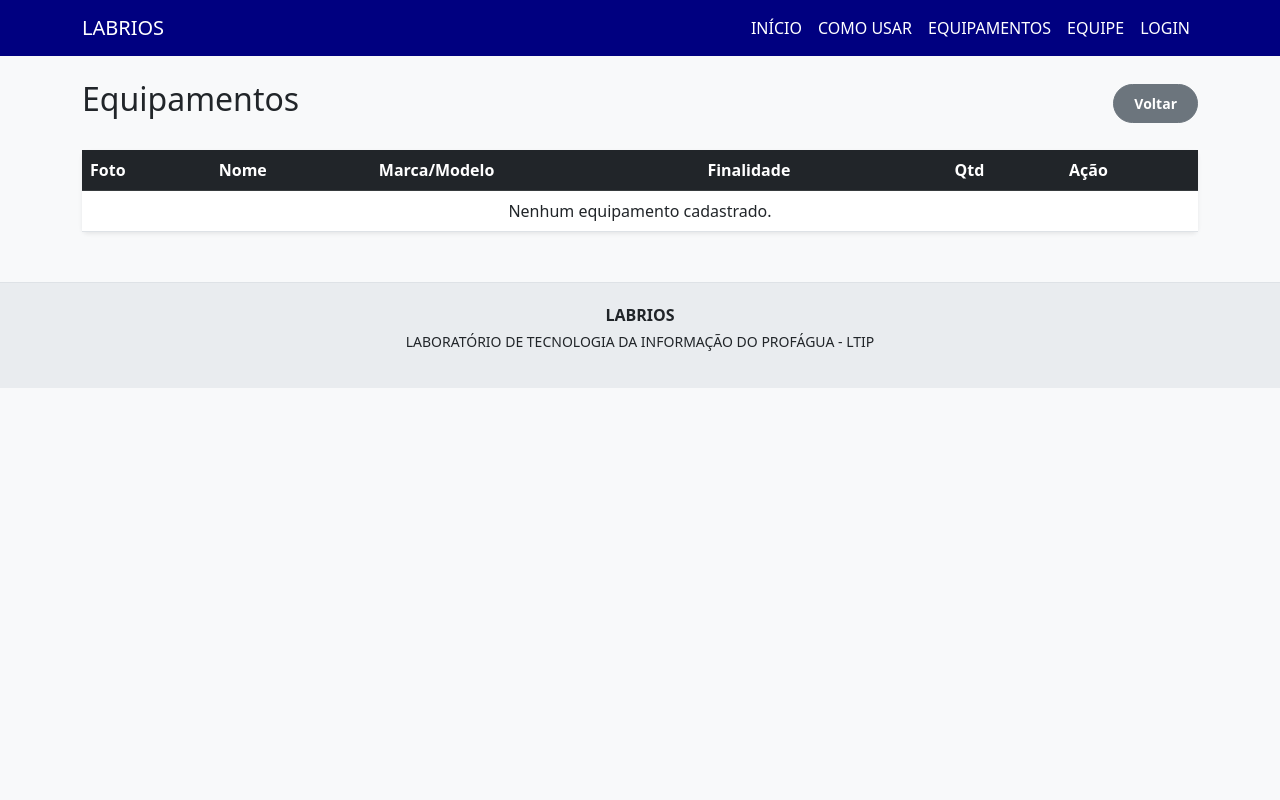
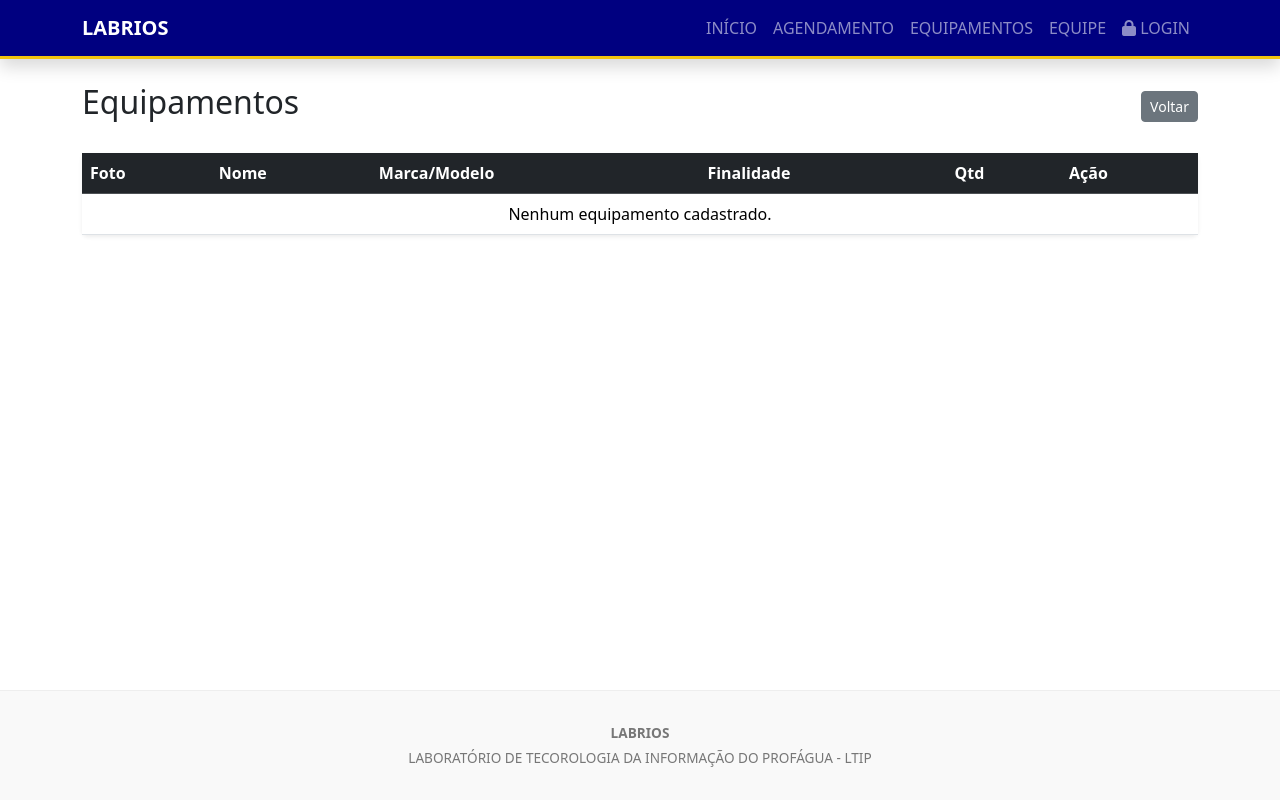
Before and after one commit to almeidasudarioarthurcassius-maker/SITE-OFICIAL-LABRIOS, a Flask app: page /equipment in a window 1280 px wide. Run offline with Flask 3, Linux system fonts and the light colour scheme; data comes from the database, SQL or seed files in the repository; data that the repository does not hold is empty.

Commit message:
Update base.html

```diff
--- a/site-labrios-oficial/templates/base.html
+++ b/site-labrios-oficial/templates/base.html
@@ -2,47 +2,67 @@
 <html lang="pt-br">
 <head>
     <meta charset="UTF-8">
-    <meta name="viewport" content="width=device-width, initial-scale=1.0">
+    <meta name="viewport" content="width=device-width, initial-scale=1">
     <title>LABRIOS</title>
-    <link href="https://cdn.jsdelivr.net/npm/bootstrap@5.3.0/dist/css/bootstrap.min.css" rel="stylesheet">
+    <link href="https://cdn.jsdelivr.net/npm/bootstrap@5.3.3/dist/css/bootstrap.min.css" rel="stylesheet">
+    <link href="https://cdnjs.cloudflare.com/ajax/libs/font-awesome/6.5.2/css/all.min.css" rel="stylesheet">
     <style>
-        body { background-color: #f8f9fa; }
-        .navbar { background-color: #000080; }
-        .nav-link, .navbar-brand { color: white !important; }
-        .footer { background-color: #e9ecef; padding: 20px 0; border-top: 1px solid #dee2e6; margin-top: 50px; }
-        .btn-pill { border-radius: 50px; padding: 8px 20px; font-weight: bold; }
-        .hero-abnt { text-align: justify; font-family: 'Times New Roman', serif; line-height: 1.5; border-left: 4px solid #000080; padding-left: 20px; }
+        :root { --navy: #000080; }
+        body { display: flex; flex-direction: column; min-height: 100vh; }
+        .content-wrapper { flex: 1; }
+        .navbar { background: var(--navy) !important; border-bottom: 3px solid #f1c40f; }
+        .btn-navy { background: var(--navy); color: white; }
+        .btn-navy:hover { background: #000050; color: white; }
+        footer { border-top: 1px solid #eee; padding: 2rem 0; font-size: 0.85rem; color: #777; background: #f9f9f9; }
     </style>
 </head>
 <body>
 
-<nav class="navbar navbar-expand-lg">
+<nav class="navbar navbar-expand-lg navbar-dark shadow sticky-top">
     <div class="container">
-        <a class="navbar-brand" href="/">LABRIOS </></a>
+        <a class="navbar-brand fw-bold" href="/">LABRIOS</a>
+
+        <button class="navbar-toggler" type="button" data-bs-toggle="collapse" data-bs-target="#navbarNav">
+            <span class="navbar-toggler-icon"></span>
+        </button>
+
         <div class="collapse navbar-collapse" id="navbarNav">
             <ul class="navbar-nav ms-auto">
                 <li class="nav-item"><a class="nav-link" href="/">INÍCIO</a></li>
-                <li class="nav-item"><a class="nav-link" href="/how-to-use">COMO USAR</a></li>
+                <li class="nav-item"><a class="nav-link" href="/how-to-use">AGENDAMENTO</a></li>
                 <li class="nav-item"><a class="nav-link" href="/equipment">EQUIPAMENTOS</a></li>
                 <li class="nav-item"><a class="nav-link" href="/team">EQUIPE</a></li>
-                {% if current_user.is_authenticated %}<li class="nav-item"><a class="nav-link text-warning fw-bold" href="/admin">PAINEL GESTOR</a></li><li class="nav-item"><a class="nav-link" href="/logout">SAIR</a></li>{% else %}<li class="nav-item"><a class="nav-link" href="/login">LOGIN</a></li>{% endif %}
+
+                {% if current_user.is_authenticated %}
+                  <li class="nav-item"><a class="nav-link text-warning fw-bold" href="/admin">PAINEL GESTOR</a></li>
+                  <li class="nav-item"><a class="nav-link" href="/logout">SAIR</a></li>
+                {% else %}
+                  <li class="nav-item"><a class="nav-link" href="/login"><i class="fas fa-lock"></i> LOGIN</a></li>
+                {% endif %}
             </ul>
         </div>
     </div>
 </nav>
 
-<div class="container mt-4">
-    {% with messages = get_flashed_messages(with_categories=true) %}{% for category, message in messages %}<div class="alert alert-{{ category }}">{{ message }}</div>{% endfor %}{% endwith %}
+<div class="container my-4 content-wrapper">
+    {% with messages = get_flashed_messages(with_categories=true) %}
+        {% for category, message in messages %}
+            <div class="alert alert-{{ category }} alert-dismissible fade show" role="alert">
+                {{ message }}
+                <button type="button" class="btn-close" data-bs-dismiss="alert" aria-label="Close"></button>
+            </div>
+        {% endfor %}
+    {% endwith %}
     {% block content %}{% endblock %}
 </div>
 
-<footer class="footer text-center">
+<footer class="text-center mt-5">
     <div class="container">
         <p class="mb-1"><strong>{{ settings.lab_name if settings else 'LABRIOS' }}</strong></p>
-        <p class="small">LABORATÓRIO DE TECNOLOGIA DA INFORMAÇÃO DO PROFÁGUA - LTIP</p>
+        <p class="mb-0">LABORATÓRIO DE TECOROLOGIA DA INFORMAÇÃO DO PROFÁGUA - LTIP</p>
     </div>
 </footer>
 
-<script src="https://cdn.jsdelivr.net/npm/bootstrap@5.3.0/dist/js/bootstrap.bundle.min.js"></script>
+<script src="https://cdn.jsdelivr.net/npm/bootstrap@5.3.3/dist/js/bootstrap.bundle.min.js"></script>
 </body>
 </html>
```
